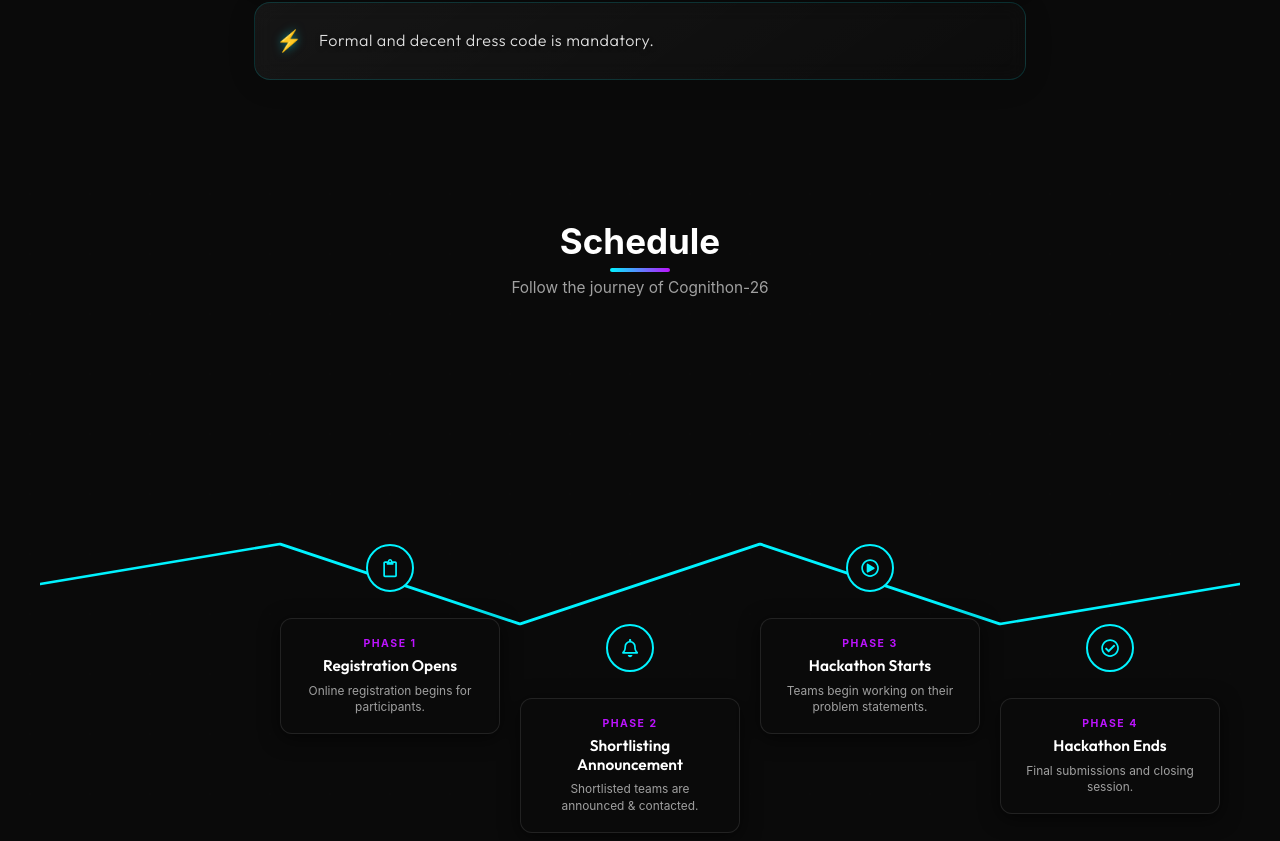
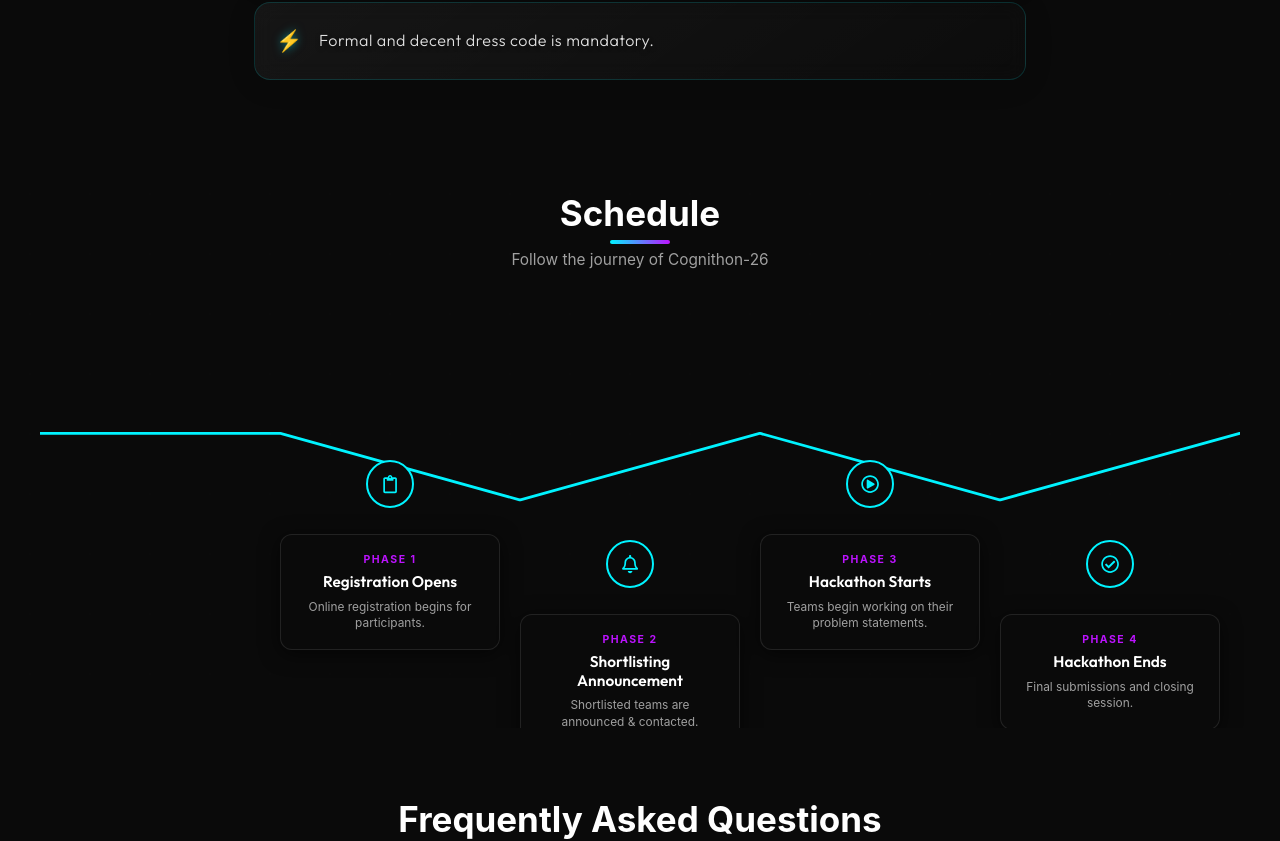
Before and after one commit to chandanaputtaswamy/Cognithon-26, a React (Vite) app: page / in a window 1280 px wide. Shown: the part 2890-3731 px from the top of the page. Built offline with nearby package versions, Linux system fonts and the light colour scheme.

Commit message:
style: reduce extra space in schedule section

```diff
--- a/src/components/ScheduleRoadmap.tsx
+++ b/src/components/ScheduleRoadmap.tsx
@@ -64,14 +64,14 @@ const ScheduleRoadmap = () => {
     const generatePath = () => {
         const sortedPoints = [...milestones].sort((a, b) => a.x - b.x);
         const startX = 0;
-        const startY = 300;
+        const startY = 200;
 
         // Use a simple straight zigzag path.
         // CSS stroke-linejoin: round will make the corners 'lil smooth'.
         let path = `M ${startX} ${startY}`;
 
         sortedPoints.forEach(p => {
-            path += ` L ${p.x * 12} ${p.y * 6}`;
+            path += ` L ${p.x * 12} ${p.y * 5}`;
         });
 
         path += ` L 1200 ${startY}`;
--- a/src/styles/ScheduleRoadmap.css
+++ b/src/styles/ScheduleRoadmap.css
@@ -1,13 +1,14 @@
 .schedule-roadmap-section {
-    padding-top: 4rem;
-    padding-bottom: 4rem;
+    padding-top: 2rem;
+    padding-bottom: 2rem;
+    min-height: auto;
     background: transparent;
     position: relative;
     overflow: hidden;
 }
 
 .schedule-roadmap-section .section-header {
-    margin-bottom: 6rem;
+    margin-bottom: 2rem;
     text-align: center;
 }
 
```
